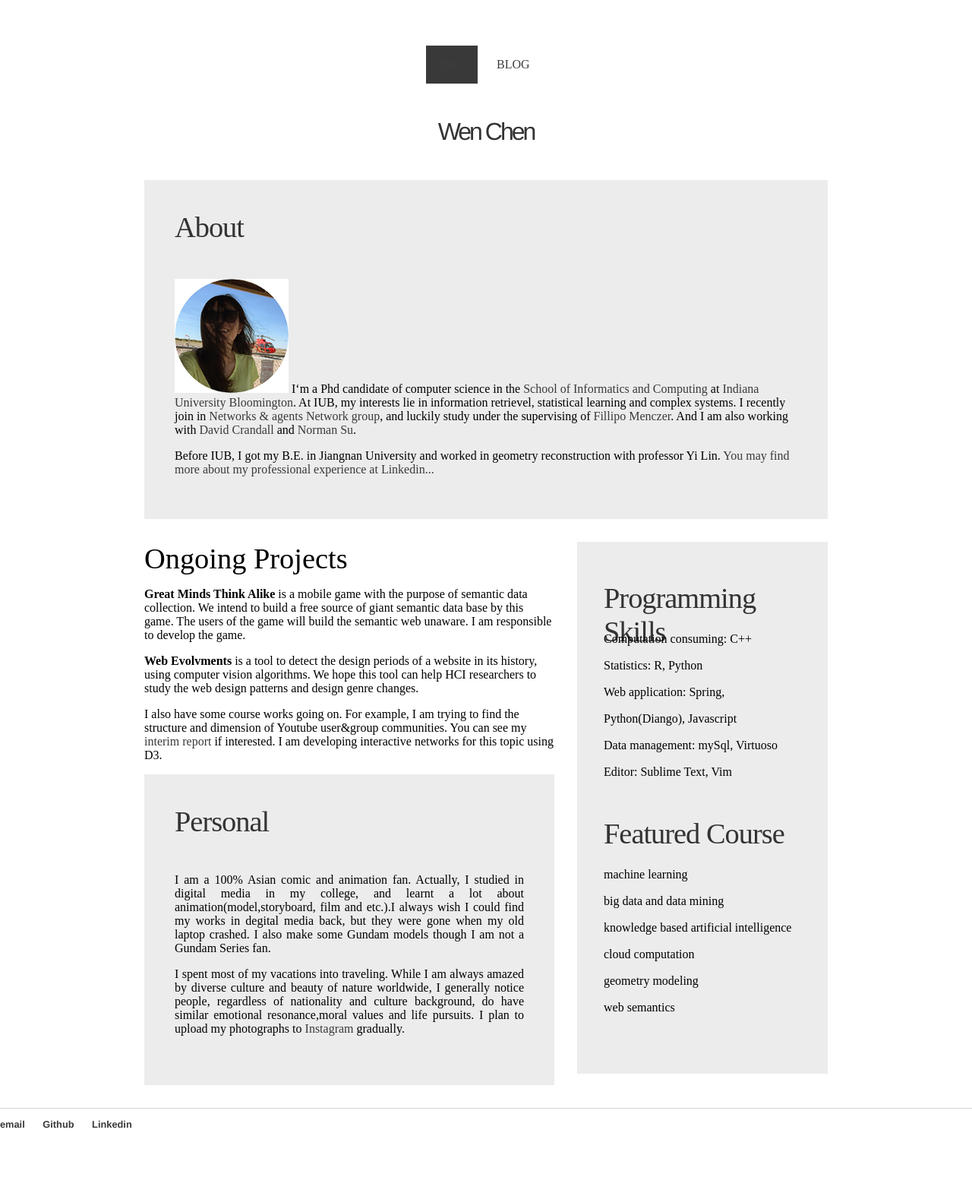
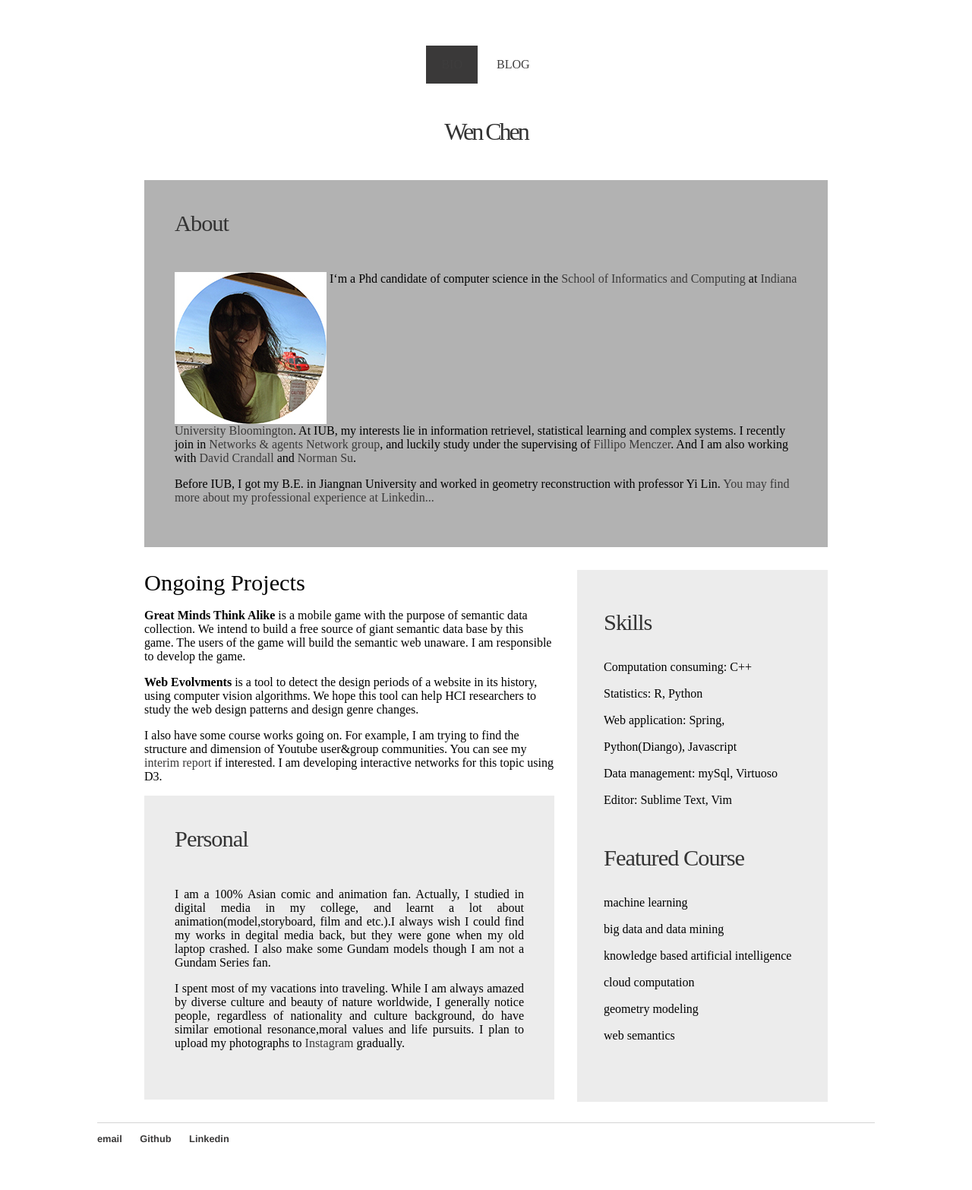
Before and after one commit to roisevege/roisevege.github.io, a Jekyll site: the page built from index.html, in a window 1280 px wide. Shown: the whole page at 76% size. Built offline with Jekyll 4.4.1, drawn with Linux system fonts in a browser that asks for light colours.

Commit message:
css beta 1.3

```diff
--- a/css/main.css
+++ b/css/main.css
@@ -2,9 +2,11 @@
     margin: 60px auto;
     color: ##3e3d3d;
     background:#ffffff;
+    width: 80%;
+    font-family: 'Arvo',serif;
 }
 footer ul {
-    font-family:'Helvetica', 'Arial', 'Sans-Serif';
+    font-family:'Helvetica', 'Sans-Serif';
     padding: 0px;
     list-style: none;
     font-weight: bold;
@@ -23,7 +25,6 @@
 }
 h1 {
     font-size: 2em;
-    font-family:'Helvetica', 'Arial', 'Sans-Serif';
 }
 
 h1,h2,h3{
@@ -33,7 +34,7 @@
 }
 
 h2 {
-    font-size: 2.4em;
+    font-size: 1.9em;
 }
 
 h3 {
@@ -256,7 +257,7 @@
     width: 820px;
     margin: 30px auto 30px auto;
     padding: 40px 40px;
-    background: rgba(192,192,192,0.3);
+    background: rgba(0,0,0,0.3);
 }
 
 #about .title{
--- a/index.html
+++ b/index.html
@@ -10,7 +10,7 @@
 
 	<div id = "about">
 	<h2 class = "title">About</h2>
-	<p><img class = "pure_img" src = "/image/profile.jpg" alt = "Mug Shot of Wen Chen:-)" height="150" width="150"> I‘m a Phd candidate of computer science in the <a href = "http://www.soic.indiana.edu/index.html">School of Informatics and Computing</a> at <a href = "https://www.indiana.edu/">Indiana University Bloomington</a>. At IUB, my interests lie in information retrievel, statistical learning and complex systems. I recently join in <a href = "http://cnets.indiana.edu/groups/nan/">Networks & agents Network group</a>, and luckily study under the supervising of <a href = "http://cnets.indiana.edu/people/filippo-menczer/">Fillipo Menczer</a>. And I am also working with <a href = "http://www.cs.indiana.edu/~djcran/">David Crandall</a> and <a href = "http://www.normsu.com/">Norman Su</a>.</p>
+	<p><img class = "pure_img" src = "/image/profile.jpg" alt = "Mug Shot of Wen Chen:-)" align="top"> I‘m a Phd candidate of computer science in the <a href = "http://www.soic.indiana.edu/index.html">School of Informatics and Computing</a> at <a href = "https://www.indiana.edu/">Indiana University Bloomington</a>. At IUB, my interests lie in information retrievel, statistical learning and complex systems. I recently join in <a href = "http://cnets.indiana.edu/groups/nan/">Networks & agents Network group</a>, and luckily study under the supervising of <a href = "http://cnets.indiana.edu/people/filippo-menczer/">Fillipo Menczer</a>. And I am also working with <a href = "http://www.cs.indiana.edu/~djcran/">David Crandall</a> and <a href = "http://www.normsu.com/">Norman Su</a>.</p>
 	<p> Before IUB, I got my B.E. in Jiangnan University and worked in geometry reconstruction with professor Yi Lin. <a href = "https://www.linkedin.com/pub/wen-chen/b7/4a8/b3b">You may find more about my professional experience at Linkedin...</a></p>
 	</div><!--/.about-->
 
@@ -38,7 +38,7 @@
 		<div id = "sidebar">
 			<ul>
 			<li>
-				<h2> Programming Skills</h2>
+				<h2> Skills</h2>
 				<ul>
 				<li> Computation consuming: C++</li>
 				<li> Statistics: R, Python</li>
```
